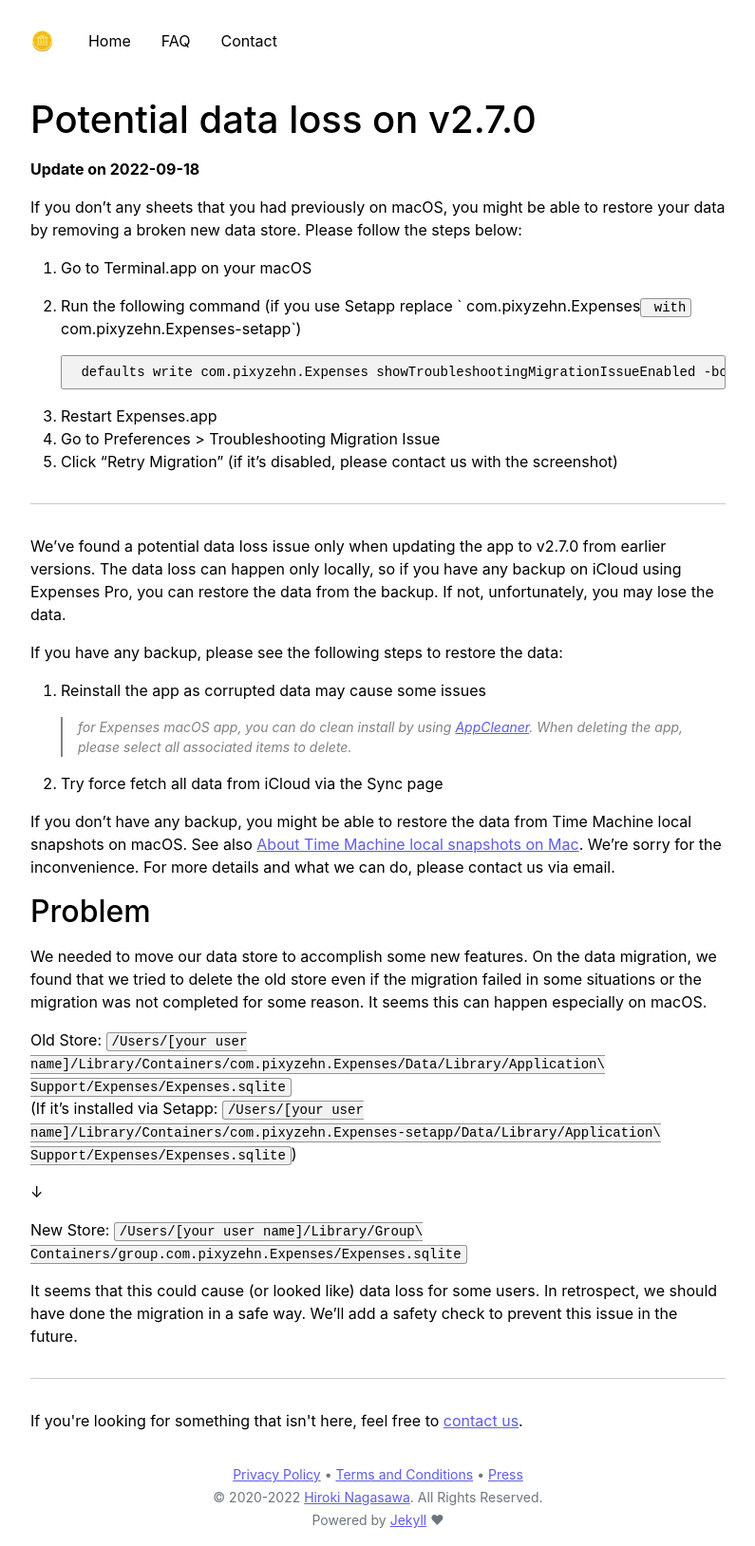
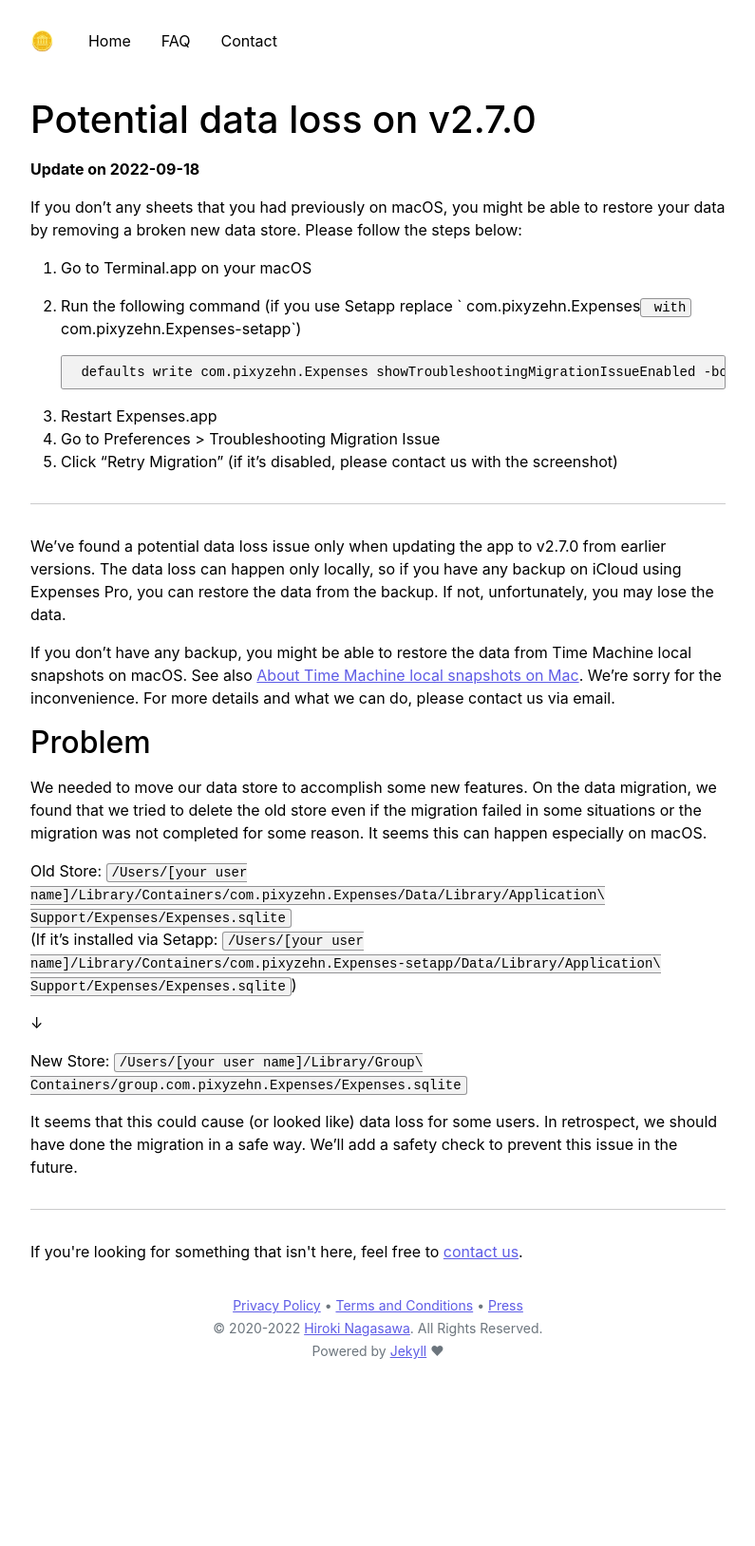
Before and after one commit to bluecometlabs/getexpenses.app, a Jekyll site: the page built from pages/faq/potential-data-loss-on-v2.7.0.md, in a window 1280 px wide. Shown: the whole page at 95% size, without its empty margins (242-1037 px from the left). Built offline with Jekyll 4.4.1, drawn with Linux system fonts in a browser that asks for light colours; after the commit the page ends 1450 px from its top, so only the background shows below that.

Commit message:
Update page again

```diff
--- a/pages/faq/potential-data-loss-on-v2.7.0.md
+++ b/pages/faq/potential-data-loss-on-v2.7.0.md
@@ -25,14 +25,6 @@
 
 We've found a potential data loss issue only when updating the app to v2.7.0 from earlier versions. The data loss can happen only locally, so if you have any backup on iCloud using Expenses Pro, you can restore the data from the backup. If not, unfortunately, you may lose the data.
 
-If you have any backup, please see the following steps to restore the data:
-
-1. Reinstall the app as corrupted data may cause some issues
-
-    > for Expenses macOS app, you can do clean install by using [AppCleaner](https://freemacsoft.net/appcleaner/). When deleting the app, please select all associated items to delete.
-
-2. Try force fetch all data from iCloud via the Sync page
-
 If you don't have any backup, you might be able to restore the data from Time Machine local snapshots on macOS. See also [About Time Machine local snapshots on Mac](https://support.apple.com/guide/mac-help/about-time-machine-local-snapshots-mh35933/mac). We're sorry for the inconvenience. For more details and what we can do, please contact us via email.
 
 ## Problem
```
